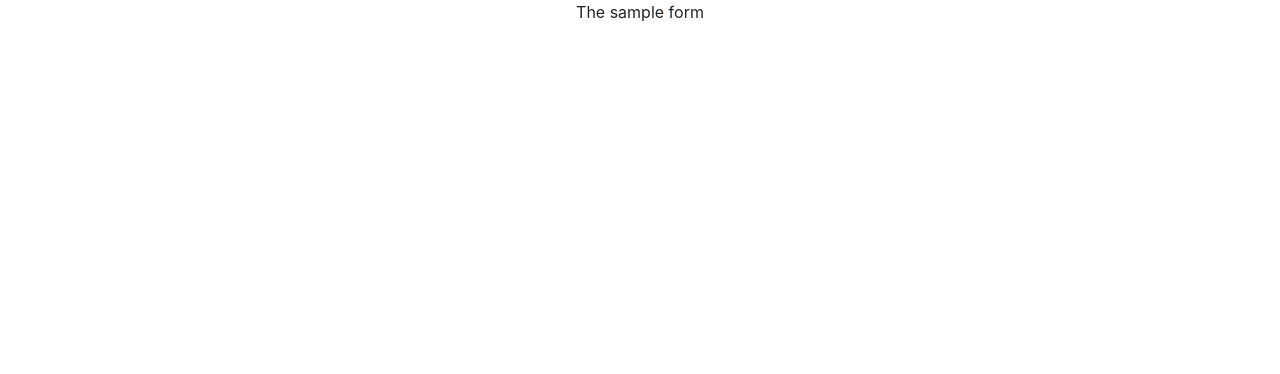
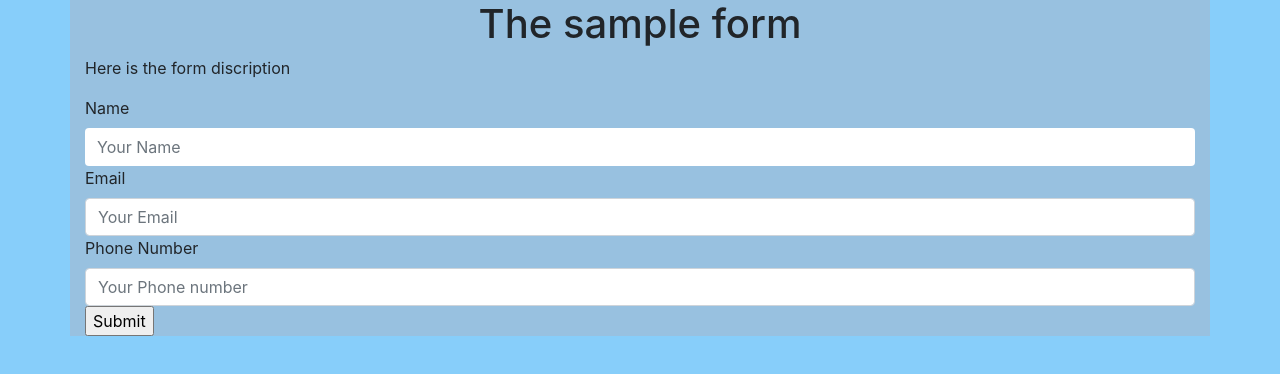
Before and after one commit to raizexo/Web_Projects, a plain HTML site: page Responsive_Web/Second_project/index.html in a window 1280 px wide. Drawn offline with nearby package versions, Linux system fonts and the light colour scheme.

Commit message:
Completed the code

```diff
--- a/Responsive_Web/Second_project/index.html
+++ b/Responsive_Web/Second_project/index.html
@@ -8,14 +8,22 @@
   <link rel="stylesheet" href="style.css" />
     <title>Survey Form</title>
 </head>
-<body>
-<div id = "title" class="text-center">The sample form</div>
-<p id = "description"></p>
+<body class="contianer-fluid" >
+  <div id="main" class="container">
+<div  class="text-center"><h1 id = "title">The sample form</h1> </div>
+<p id = "description"> Here is the form discription</p>
 <form id="survey-form">
-  <div class="form-group">
-    <label for="name"></label>
-  </div>
+  <label for="namefor" id="name-label">Name</label>
+  <input id = "name" name = "namefor" type="text"  class="form-control" placeholder="Your Name" required>
+  <label for="email" id="email-label">Email</label>
+  <input id = "email" name ="email" type="email" class="form-control" placeholder="Your Email" required>
+  <label for="phone-number" id="number-label">Phone Number</label>
+  <input type="number" name = "phone-number" class = "form-control" placeholder = "Your Phone number" id="number">
+  <input type="submit">
+
 </form>
+
+</div>
 <!-- This script is used for running the FCC tests-->
   <script src="https://cdn.freecodecamp.org/testable-projects-fcc/v1/bundle.js"></script>
 </body>
--- a/Responsive_Web/Second_project/style.css
+++ b/Responsive_Web/Second_project/style.css
@@ -0,0 +1,11 @@
+body{
+    background-color:lightskyblue;
+}
+
+#main{
+    background-color: rgba(162, 186, 209, 0.637);
+}
+
+input[type= "text"]{
+    border: none;
+}
```
